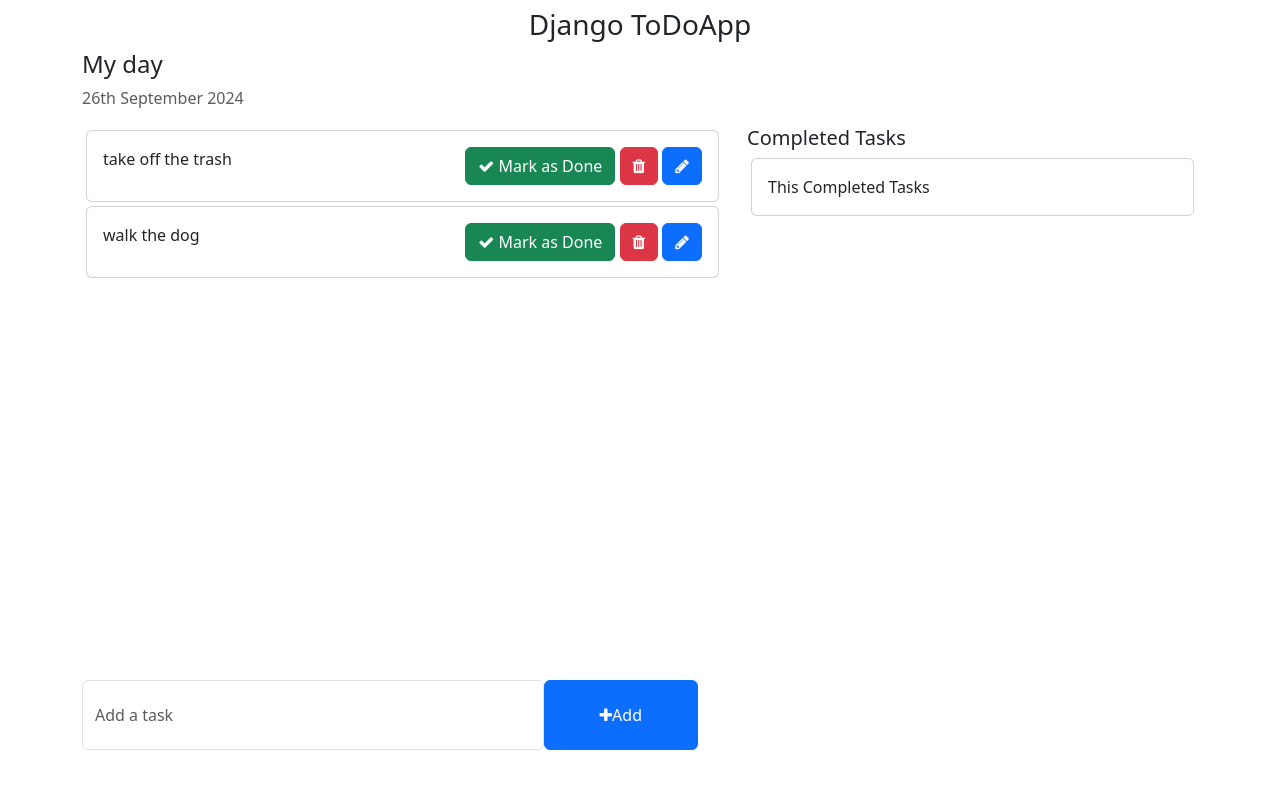
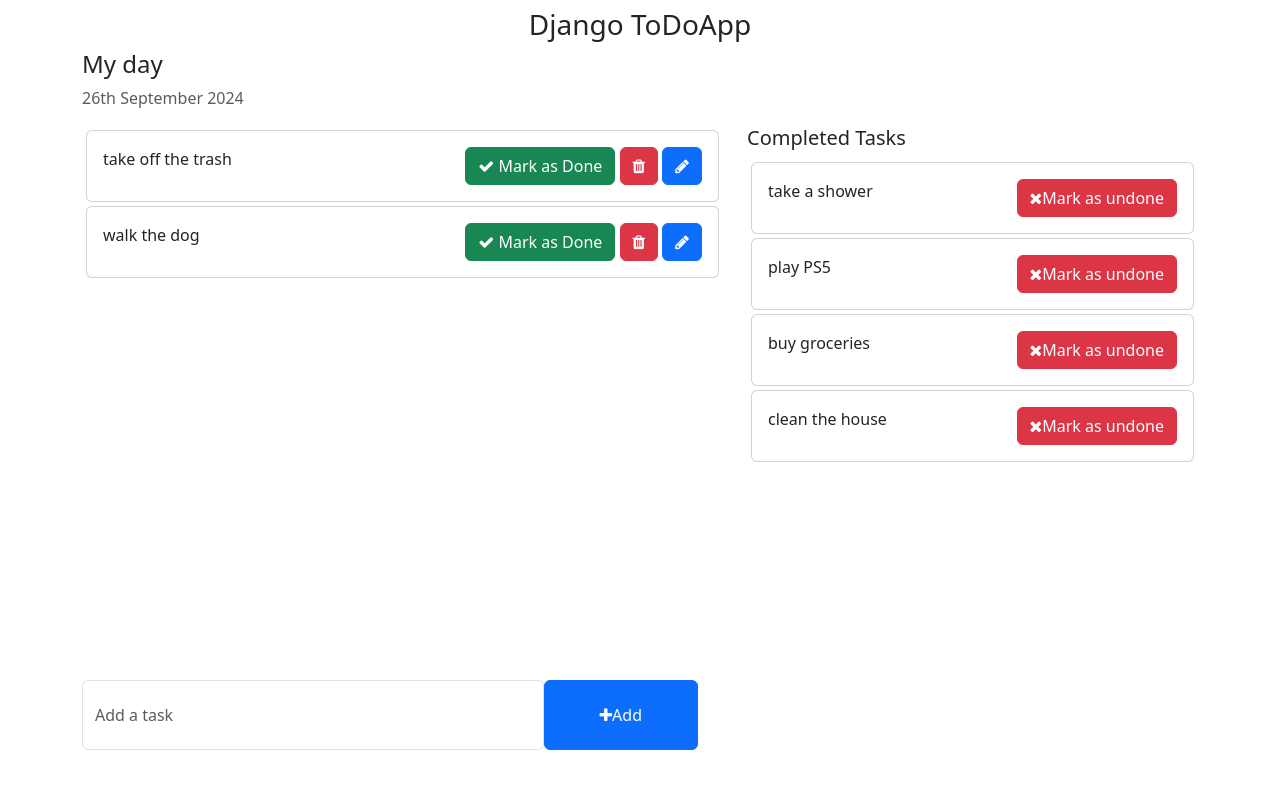
Before and after one commit to Disciple2001/Django-toDo, a Django app: page / in a window 1280 px wide. Run offline with Django 5.2, Linux system fonts and the light colour scheme; data comes from the database, SQL or seed files in the repository; both versions use the stored data as it was after the commit; some libraries are stand-ins or nearby versions.

Commit message:
todo crud completed

```diff
--- a/templates/home.html
+++ b/templates/home.html
@@ -22,15 +22,15 @@
             <h4>My day</h4>
             <p class="text-muted">{% now "jS F Y" %}</p>
 
-            <div class="col-md-7 col-sm-7" style="height: 450px; overflow: scroll">
+            <div class="col-md-7 col-sm-7" style="height: 450px; overflow-y: scroll">
                 {% for task in tasks %}
                     <div class="card m-1">
                         <div class="card-body">
                             {{ task.task }}
                             <span style="position: relative; float: right ">
-                                <a class="btn btn-success"><i class="fa fa-check"></i> Mark as Done</a>
-                                <a class="btn btn-danger"><i class="fa fa-trash"></i></a>
-                                <a class="btn btn-primary"><i class="fa fa-pencil"></i></a>
+                                <a href="{% url 'mark_as_done' task.id %}" class="btn btn-success"><i class="fa fa-check"></i> Mark as Done</a>
+                                <a href="{% url 'deleteTask' task.id %}" class="btn btn-danger"><i class="fa fa-trash"></i></a>
+                                <a href="{% url 'editTask' task.id %}" class="btn btn-primary"><i class="fa fa-pencil"></i></a>
                             </span>
                         </div>
                     </div>
@@ -39,10 +39,17 @@
 
             <div class="col-md-5 col-lg-5">
                 <h5>Completed Tasks</h5>
-                <div class="card m-1">
+                <div style="height: 450px; overflow-y: scroll;">
+                    {% for completed_task in completed_tasks %}
+                    <div class="card m-1">
                     <div class="card-body">
-                        This Completed Tasks
+                        {{ completed_task.task }}
+                        <span style="position: relative; float: right">
+                            <a style="float: right" href="{% url 'mark_as_undone' completed_task.id %}" class="btn btn-danger"><i class="fa fa-times"></i>Mark as undone</a>
+                        </span>
                     </div>
+                </div>
+                {% endfor %}
                 </div>
             </div>
 
--- a/toDoApp/urls.py
+++ b/toDoApp/urls.py
@@ -6,6 +6,10 @@
     path('', views.home, name='home'),
 
     # Todo urls
-    path('todo/addTask', views.addTask, name='addTask')
+    path('todo/addTask', views.addTask, name='addTask'),
+    path('todo/mark_as_done/<int:pk>', views.mark_as_done, name='mark_as_done'),
+    path('todo/mark_as_undone/<int:pk>', views.mark_as_undone, name='mark_as_undone'),
+    path('todo/editTask/<int:pk>', views.editTask, name='editTask'),
+    path('todo/deleteTask/<int:pk>', views.deleteTask, name='deleteTask')
 
 ]
--- a/toDoApp/views.py
+++ b/toDoApp/views.py
@@ -1,5 +1,5 @@
 from django.http import HttpResponse
-from django.shortcuts import render
+from django.shortcuts import render, redirect, get_object_or_404
 
 from toDoApp import models
 
@@ -8,8 +8,11 @@
 
 def home(request):
     tasks = models.Task.objects.filter(status=1).order_by('-created_at')
+    completed_tasks = models.Task.objects.filter(status=2).order_by('-created_at')
+
     context = {
-        'tasks': tasks
+        'tasks': tasks,
+        'completed_tasks': completed_tasks
     }
     return render(request, 'home.html', context)
 
@@ -17,4 +20,42 @@
 def addTask(request):
     task = request.POST['task']
     models.Task.objects.create(task=task)
-    return HttpResponse('Form submitted')
+    return redirect('home')
+
+
+def mark_as_done(request, pk):
+    # task = models.Task.objects.filter(pk=pk)
+    # task.update(status=2)
+
+    task = get_object_or_404(models.Task, pk=pk)
+    task.status = 2
+    task.save()
+
+    return redirect('home')
+
+
+def mark_as_undone(request, pk):
+    task = get_object_or_404(models.Task, pk=pk)
+    task.status = 1
+    task.save()
+    return redirect('home')
+
+
+def editTask(request, pk):
+    get_task = get_object_or_404(models.Task, pk=pk)
+    if request.method == 'POST':
+        task_name = request.POST['task']
+        get_task.task = task_name
+        get_task.save()
+        return redirect('home')
+    else:
+        context = {
+            'get_task': get_task
+        }
+        return render(request, 'edit_task.html', context)
+
+
+def deleteTask(request, pk):
+    task = get_object_or_404(models.Task, pk=pk)
+    task.delete()
+    return redirect('home')
```
Also changed, not shown: templates/edit_task.html (added, +28 -0 lines), db.sqlite3.
